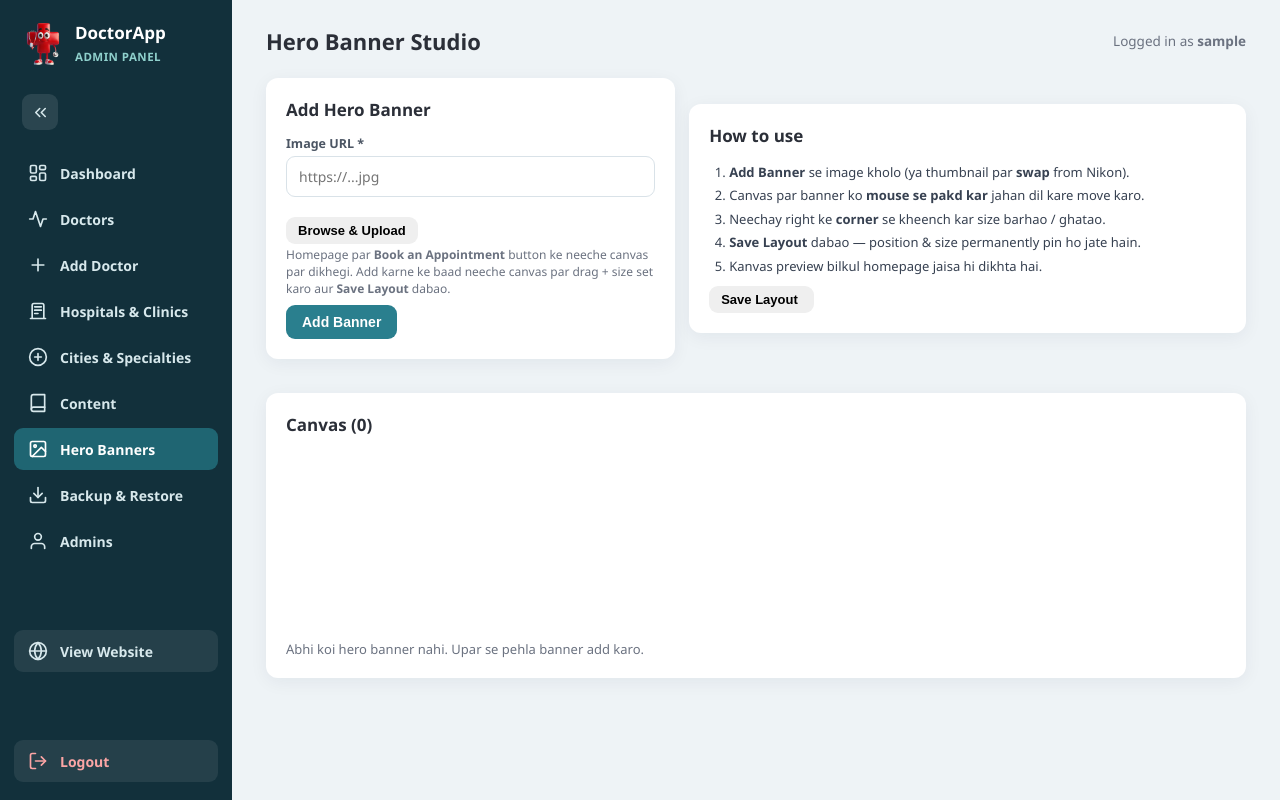
After one commit to Arslan10899/Doctor-App, a Flask app: page /admin/hero-banners in a window 1280 px wide. The commit adds this page. Run offline with Flask 3, Linux system fonts and the light colour scheme; the visitor is signed in with stand-in values (Sample User, id 1); data comes from the database, SQL or seed files in the repository; data that the repository does not hold is empty.

Commit message:
Admin: separate Hero Banner Studio page with drag/move/resize/pin canvas

```diff
--- a/app.py
+++ b/app.py
@@ -1631,6 +1631,15 @@ def admin_content():
     )
 
 
+@app.route("/admin/hero-banners")
+@admin_required
+def admin_hero_banners():
+    return render_template(
+        "admin/admin_hero_banners.html",
+        hero_banners=query("SELECT * FROM hero_banners ORDER BY id DESC"),
+    )
+
+
 @app.route("/admin/hero-banners/save", methods=["POST"])
 @admin_required
 def admin_hero_banners_save():
--- a/templates/admin/admin_base.html
+++ b/templates/admin/admin_base.html
@@ -128,6 +128,10 @@
             <svg viewBox="0 0 24 24" fill="none" stroke="currentColor" stroke-width="2" stroke-linecap="round" stroke-linejoin="round"><path d="M4 19.5A2.5 2.5 0 0 1 6.5 17H20"/><path d="M6.5 2H20v20H6.5A2.5 2.5 0 0 1 4 19.5v-15A2.5 2.5 0 0 1 6.5 2z"/></svg>
             <span class="lbl">Content</span>
         </a>
+        <a class="side-link {% if request.endpoint == 'admin_hero_banners' %}active{% endif %}" href="{{ url_for('admin_hero_banners') }}">
+            <svg viewBox="0 0 24 24" fill="none" stroke="currentColor" stroke-width="2" stroke-linecap="round" stroke-linejoin="round"><rect x="3" y="3" width="18" height="18" rx="2"/><circle cx="8.5" cy="8.5" r="1.5"/><path d="M21 15l-5-5L5 21"/></svg>
+            <span class="lbl">Hero Banners</span>
+        </a>
         <a class="side-link {% if request.endpoint == 'admin_backup' %}active{% endif %}" href="{{ url_for('admin_backup') }}">
             <svg viewBox="0 0 24 24" fill="none" stroke="currentColor" stroke-width="2" stroke-linecap="round" stroke-linejoin="round"><path d="M21 15v4a2 2 0 0 1-2 2H5a2 2 0 0 1-2-2v-4"/><polyline points="7 10 12 15 17 10"/><line x1="12" y1="15" x2="12" y2="3"/></svg>
             <span class="lbl">Backup &amp; Restore</span>
--- /dev/null
+++ b/templates/admin/admin_hero_banners.html
@@ -0,0 +1,244 @@
+{% extends "admin/admin_base.html" %}
+{% block pagetitle %}Hero Banners{% endblock %}
+{% block title %}Hero Banner Studio{% endblock %}
+{% block content %}
+<div style="display:flex;flex-wrap:wrap;gap:14px;align-items:center;margin-bottom:16px;">
+    <div class="card" style="flex:1;min-width:260px;">
+        <h2>Add Hero Banner</h2>
+        <form method="post" action="{{ url_for('admin_content') }}">
+            <input type="hidden" name="section" value="hero_banner">
+            <label class="flabel">Image URL *</label>
+            <input type="text" name="image_url" id="new-hero-banner-image" placeholder="https://...jpg" required>
+            <div style="display:flex;gap:8px;align-items:center;margin:8px 0;">
+                <button class="btn btn-sm" type="button" id="hero-banner-browse-btn">Browse &amp; Upload</button>
+                <input type="file" id="hero-banner-browse-file" accept="image/*" style="display:none;">
+                <span id="hero-banner-upload-status" style="font-size:12px;color:#1f8b8b;"></span>
+            </div>
+            <p style="font-size:12px;color:#6b7280;margin:-6px 0 8px;">Homepage par <b>Book an Appointment</b> button ke neeche canvas par dikhegi. Add karne ke baad neeche canvas par drag + size set karo aur <b>Save Layout</b> dabao.</p>
+            <button class="btn btn-primary" type="submit">Add Banner</button>
+        </form>
+    </div>
+    <div class="card" style="flex:1.4;min-width:280px;">
+        <h2>How to use</h2>
+        <ol style="font-size:13px;color:#374151;line-height:1.8;padding-left:20px;margin:6px 0;">
+            <li><b>Add Banner</b> se image kholo (ya thumbnail par <b>swap</b> from Nikon).</li>
+            <li>Canvas par banner ko <b>mouse se pakd kar</b> jahan dil kare move karo.</li>
+            <li>Neechay right ke <b>corner</b> se kheench kar size barhao / ghatao.</li>
+            <li><b>Save Layout</b> dabao — position &amp; size permanently pin ho jate hain.</li>
+            <li>Kanvas preview bilkul homepage jaisa hi dikhta hai.</li>
+        </ol>
+        <div style="display:flex;gap:8px;flex-wrap:wrap;margin-top:8px;">
+            <button class="btn btn-sm" type="button" id="studio-save">
+                <b style="margin-right:4px;">Save Layout</b>
+            </button>
+            <span id="studio-save-status" style="font-size:12px;color:#1f8b8b;align-self:center;"></span>
+        </div>
+    </div>
+</div>
+
+<div class="card">
+    <h2>Canvas ({{ hero_banners|length }})</h2>
+    <div class="studio-strip" id="studioCanvas">
+        {% for b in hero_banners %}
+        <div class="studio-item" data-id="{{ b['id'] }}"
+             data-x="{{ b['pos_x'] or '' }}" data-y="{{ b['pos_y'] or '' }}"
+             data-w="{{ b['bw'] or '' }}" data-h="{{ b['bh'] or '' }}"
+             data-active="{{ b['active'] }}">
+            <img src="{{ b['image_url'] }}" alt="Hero banner" draggable="false">
+            <span class="studio-corner" title="Drag to resize"></span>
+            <div class="studio-actions">
+                <button type="button" class="btn btn-sm btn-toggle" title="Toggle show / hide"
+                        data-act="{{ b['active'] }}">
+                    {% if b['active'] %}ON{% else %}HIDDEN{% endif %}
+                </button>
+                <button type="button" class="btn btn-sm btn-edit" title="Change image">
+                    Image
+                </button>
+                <button type="button" class="btn btn-sm btn-danger" title="Delete banner">
+                    Delete
+                </button>
+            </div>
+            <form class="studio-edit-form" method="post" action="{{ url_for('admin_content') }}" hidden>
+                <input type="hidden" name="section" value="hero_banner_edit">
+                <input type="hidden" name="hero_banner_id" value="{{ b['id'] }}">
+                <input type="text" name="image_url" value="{{ b['image_url'] }}" placeholder="https://...jpg">
+                <button type="submit" class="btn btn-sm">Update</button>
+            </form>
+            <form class="studio-toggle-form" method="post" action="{{ url_for('admin_content') }}" hidden>
+                <input type="hidden" name="section" value="hero_banner_toggle">
+                <input type="hidden" name="hero_banner_id" value="{{ b['id'] }}">
+                <input type="hidden" name="active" value="{% if b['active'] %}0{% else %}1{% endif %}">
+            </form>
+            <form class="studio-delete-form" method="post" action="{{ url_for('admin_content') }}" hidden>
+                <input type="hidden" name="section" value="delete">
+                <input type="hidden" name="table" value="hero_banners">
+                <input type="hidden" name="record_id" value="{{ b['id'] }}">
+            </form>
+        </div>
+        {% endfor %}
+    </div>
+    {% if not hero_banners %}
+        <p style="font-size:13px;color:#6b7280;">Abhi koi hero banner nahi. Upar se pehla banner add karo.</p>
+    {% endif %}
+</div>
+
+<script>
+document.addEventListener('DOMContentLoaded', function () {
+    var canvas = document.getElementById('studioCanvas');
+    if (!canvas) return;
+    var saveBtn = document.getElementById('studio-save');
+    var saveStatus = document.getElementById('studio-save-status');
+    var items = Array.prototype.slice.call(canvas.querySelectorAll('.studio-item'));
+    var layoutInit = false;
+
+    function arrangeFlow() {
+        var gap = 16, x = 0;
+        items.forEach(function (it) {
+            it.style.left = x + 'px';
+            it.style.top = '0px';
+            it.style.width = '';
+            it.style.height = '';
+            x += (it.offsetWidth > 0 ? it.offsetWidth : 240) + gap;
+        });
+        canvas.style.minHeight = '190px';
+    }
+
+    function applySaved() {
+        items.forEach(function (it) {
+            var x = it.getAttribute('data-x'), y = it.getAttribute('data-y');
+            var w = it.getAttribute('data-w'), h = it.getAttribute('data-h');
+            if (x !== '' && y !== '') { it.style.left = x + '%'; it.style.top = y + 'px'; }
+            if (w) it.style.width = w + 'px';
+            if (h) it.style.height = h + 'px';
+        });
+        var maxBottom = 190;
+        items.forEach(function (it) {
+            var r = it.getBoundingClientRect(), cr = canvas.getBoundingClientRect();
+            var bottom = (r.top - cr.top) + r.height;
+            if (bottom > maxBottom) maxBottom = bottom;
+        });
+        canvas.style.minHeight = (maxBottom + 40) + 'px';
+    }
+
+    function enterEdit() {
+        items.forEach(function (it) { it.classList.add('studio-editing'); });
+        if (canvas.dataset.posInit !== '1' && !items.some(function (i) { return i.getAttribute('data-x') !== ''; })) {
+            arrangeFlow(); canvas.dataset.posInit = '1';
+        } else {
+            applySaved();
+        }
+    }
+
+    function collect() {
+        return items.map(function (it) {
+            var r = it.getBoundingClientRect(), cr = canvas.getBoundingClientRect();
+            var px = Math.round(((r.left - cr.left) / cr.width) * 100 * 10) / 10;
+            var py = Math.round(r.top - cr.top);
+            return {
+                id: parseInt(it.getAttribute('data-id'), 10),
+                pos_x: Math.max(0, Math.min(100, px)),
+                pos_y: Math.max(0, py),
+                bw: Math.round(r.width),
+                bh: Math.round(r.height)
+            };
+        });
+    }
+
+    function saveLayout() {
+        saveBtn.disabled = true;
+        saveBtn.textContent = 'Saving...';
+        fetch('/admin/hero-banners/save', {
+            method: 'POST',
+            headers: { 'Content-Type': 'application/json' },
+            body: JSON.stringify(collect())
+        }).then(function (r) { return r.json(); }).then(function (d) {
+            saveBtn.disabled = false;
+            saveBtn.textContent = 'Save Layout';
+            if (d.ok) { saveStatus.textContent = '\u2713 Layout saved & pinned'; setTimeout(function () { saveStatus.textContent = ''; }, 3000); }
+            else { saveStatus.textContent = 'Save failed'; }
+        }).catch(function () {
+            saveBtn.disabled = false;
+            saveBtn.textContent = 'Save Layout';
+            saveStatus.textContent = 'Save failed \u2014 try again';
+        });
+    }
+
+    saveBtn.addEventListener('click', saveLayout);
+
+    // Drag
+    items.forEach(function (it) {
+        var startX = 0, startY = 0, oLeft = 0, oTop = 0, dragging = false;
+        it.addEventListener('pointerdown', function (e) {
+            if (e.target.closest('.studio-actions') || e.target.closest('.studio-corner')) return;
+            e.preventDefault();
+            dragging = true;
+            startX = e.clientX; startY = e.clientY;
+            oLeft = it.offsetLeft; oTop = it.offsetTop;
+            it.classList.add('dragging');
+            it.setPointerCapture(e.pointerId);
+        });
+        it.addEventListener('pointermove', function (e) {
+            if (!dragging) return;
+            it.style.left = (oLeft + (e.clientX - startX)) + 'px';
+            it.style.top = (oTop + (e.clientY - startY)) + 'px';
+        });
+        function stop(e) {
+            if (!dragging) return;
+            dragging = false;
+            it.classList.remove('dragging');
+            try { it.releasePointerCapture(e.pointerId); } catch (err) {}
+        }
+        it.addEventListener('pointerup', stop);
+        it.addEventListener('pointercancel', stop);
+
+        // Resize corner
+        var corner = it.querySelector('.studio-corner');
+        var rsX = 0, rsY = 0, rW = 0, rH = 0, resizing = false, ratio = 1;
+        corner.addEventListener('pointerdown', function (e) {
+            e.preventDefault(); e.stopPropagation();
+            resizing = true;
+            rsX = e.clientX; rsY = e.clientY;
+            rW = it.offsetWidth; rH = it.offsetHeight;
+            ratio = rW / rH;
+            it.classList.add('dragging');
+            corner.setPointerCapture(e.pointerId);
+        });
+        corner.addEventListener('pointermove', function (e) {
+            if (!resizing) return;
+            var dx = e.clientX - rsX, dy = e.clientY - rsY;
+            var w = Math.max(80, rW + dx), h = Math.max(50, rH + dy);
+            if (Math.abs(dx) >= Math.abs(dy)) h = Math.round(w / ratio);
+            else w = Math.round(h * ratio);
+            it.style.width = w + 'px';
+            it.style.height = h + 'px';
+        });
+        function stopResize(e) {
+            if (!resizing) return;
+            resizing = false;
+            it.classList.remove('dragging');
+            try { corner.releasePointerCapture(e.pointerId); } catch (err) {}
+        }
+        corner.addEventListener('pointerup', stopResize);
+        corner.addEventListener('pointercancel', stopResize);
+    });
+
+    // Toggle
+    canvas.addEventListener('click', function (e) {
+        var t = e.target.closest('.btn-toggle');
+        if (t) { t.closest('.studio-toggle-form').submit(); return; }
+        var d = e.target.closest('.btn-delete');
+        if (d) {
+            if (confirm('Is banner ko permanently delete kar dein?')) d.closest('.studio-delete-form').submit();
+            return;
+        }
+        var ed = e.target.closest('.btn-edit');
+        if (ed) {
+            var form = ed.closest('.studio-item').querySelector('.studio-edit-form');
+            form.hidden = !form.hidden;
+        }
+    });
+
+    enterEdit();
+});
+</script>
+{% endblock %}
```
Also changed, not shown: static/css/style.css (+80 -0 lines).
